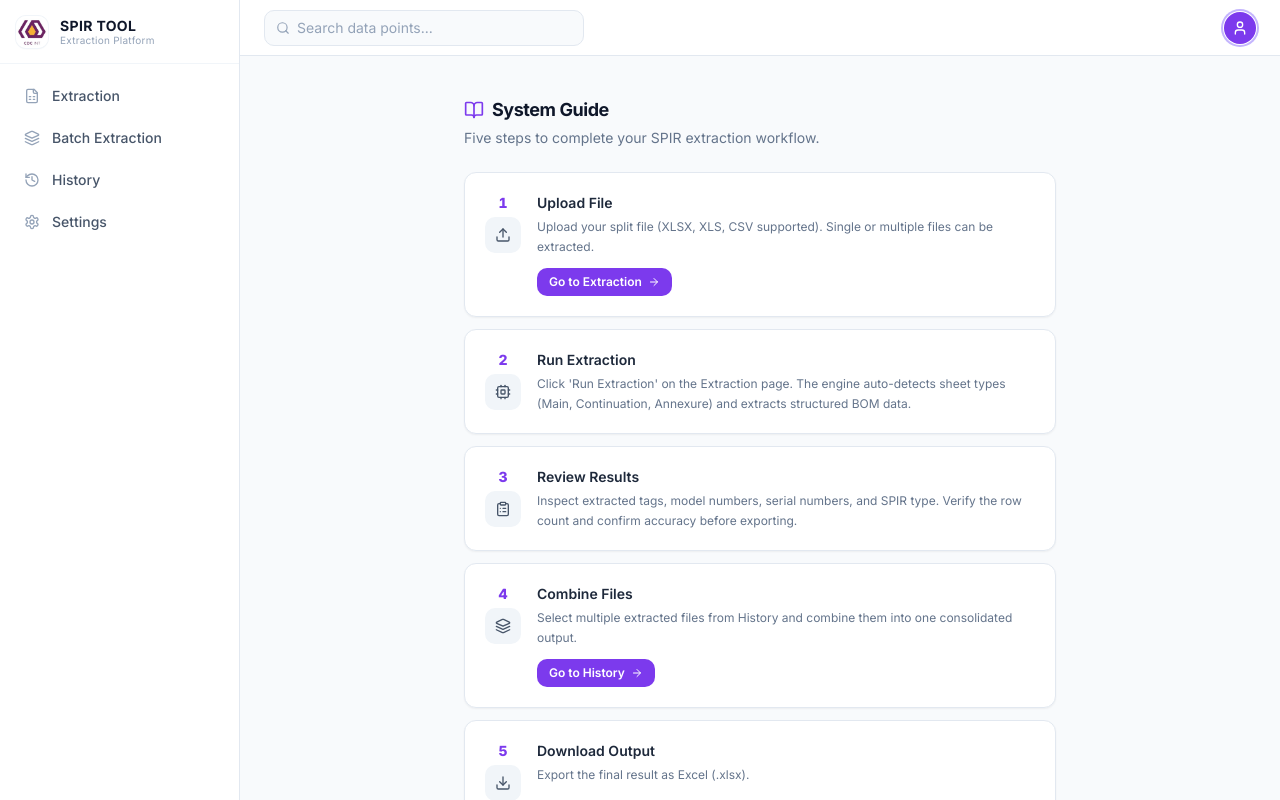
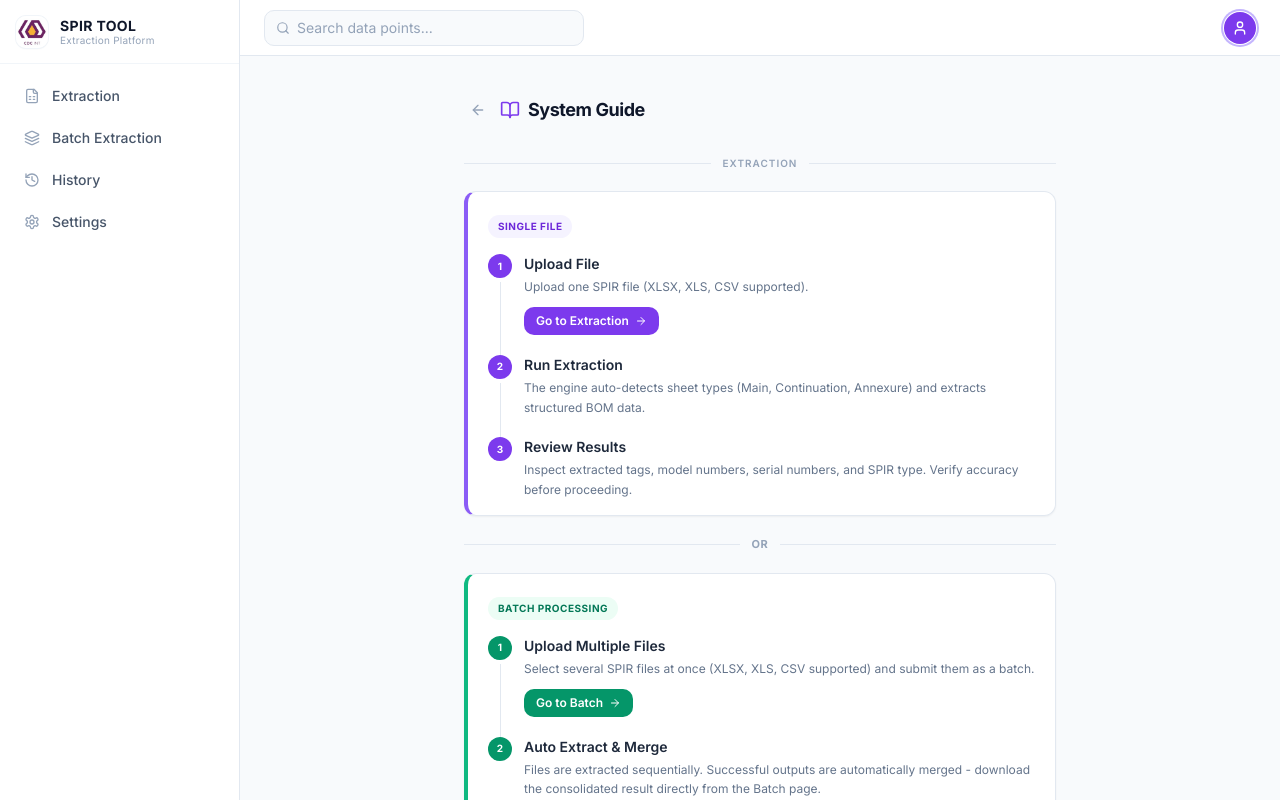
Before and after one commit to cdccmmschennai-collab/Spir_Enterprise, a Next.js app in the folder frontend/: page /guide in a window 1280 px wide. Built offline with nearby package versions, Linux system fonts and the light colour scheme; no server answers.

Commit message:
system guide UI changed

```diff
--- a/frontend/app/extraction/page.tsx
+++ b/frontend/app/extraction/page.tsx
@@ -709,7 +709,7 @@ export default function ExtractionPage() {
             <div className="flex-1 min-w-0">
               <h3 className="text-sm font-semibold text-slate-800 dark:text-slate-200">System Guide</h3>
               <p className="mt-0.5 text-xs text-slate-500 dark:text-slate-400">
-                Step-by-step workflow: upload, extract, combine, download.
+                Step-by-step workflow: upload, extract, batch, combine, download.
               </p>
             </div>
             <button
--- a/frontend/app/guide/page.tsx
+++ b/frontend/app/guide/page.tsx
@@ -1,112 +1,249 @@
 "use client";
 
 import { useRouter } from "next/navigation";
-import { Upload, Cpu, ClipboardList, Layers, Download, ArrowRight, BookOpen } from "lucide-react";
+import {
+  Upload,
+  Cpu,
+  ClipboardList,
+  Layers,
+  Download,
+  ArrowRight,
+  BookOpen,
+  Package,
+  ArrowLeft,
+} from "lucide-react";
 import { SidebarLayout } from "@/components/sidebar";
 
-const steps = [
-  {
-    number: 1,
-    icon: Upload,
-    title: "Upload File",
-    description:
-      "Upload your split file (XLSX, XLS, CSV supported). Single or multiple files can be extracted.",
-    action: { label: "Go to Extraction", href: "/extraction" },
-  },
-  {
-    number: 2,
-    icon: Cpu,
-    title: "Run Extraction",
-    description:
-      "Click 'Run Extraction' on the Extraction page. The engine auto-detects sheet types (Main, Continuation, Annexure) and extracts structured BOM data.",
-    action: null,
-  },
-  {
-    number: 3,
-    icon: ClipboardList,
-    title: "Review Results",
-    description:
-      "Inspect extracted tags, model numbers, serial numbers, and SPIR type. Verify the row count and confirm accuracy before exporting.",
-    action: null,
-  },
-  {
-    number: 4,
-    icon: Layers,
-    title: "Combine Files",
-    description:
-      "Select multiple extracted files from History and combine them into one consolidated output.",
-    action: { label: "Go to History", href: "/history" },
-  },
-  {
-    number: 5,
-    icon: Download,
-    title: "Download Output",
-    description: "Export the final result as Excel (.xlsx).",
-    action: null,
-  },
-];
+// ── Sub-components ────────────────────────────────────────────────────────────
+
+function SectionLabel({ label }: { label: string }) {
+  return (
+    <div className="flex items-center gap-3">
+      <div className="flex-1 h-px bg-slate-200 dark:bg-slate-700" />
+      <span className="shrink-0 text-[10px] font-semibold uppercase tracking-widest text-slate-400 dark:text-slate-500">
+        {label}
+      </span>
+      <div className="flex-1 h-px bg-slate-200 dark:bg-slate-700" />
+    </div>
+  );
+}
+
+function OrDivider() {
+  return (
+    <div className="flex items-center gap-3">
+      <div className="flex-1 h-px bg-slate-200 dark:bg-slate-700" />
+      <span className="shrink-0 text-[11px] font-bold uppercase tracking-wider text-slate-400 dark:text-slate-500">
+        or
+      </span>
+      <div className="flex-1 h-px bg-slate-200 dark:bg-slate-700" />
+    </div>
+  );
+}
+
+interface StepItemProps {
+  number: number;
+  title: string;
+  description: string;
+  isLast: boolean;
+  accent: "violet" | "emerald";
+  action?: { label: string; href: string };
+}
+
+function StepItem({ number, title, description, isLast, accent, action }: StepItemProps) {
+  const router = useRouter();
+
+  const circleBg =
+    accent === "violet"
+      ? "bg-violet-600 dark:bg-violet-500"
+      : "bg-emerald-600 dark:bg-emerald-500";
+
+  const btnBg =
+    accent === "violet"
+      ? "bg-violet-600 hover:bg-violet-700 active:bg-violet-800"
+      : "bg-emerald-600 hover:bg-emerald-700 active:bg-emerald-800";
+
+  return (
+    <div className="flex gap-3">
+      {/* Timeline column */}
+      <div className="flex flex-col items-center shrink-0">
+        <div
+          className={`flex h-6 w-6 items-center justify-center rounded-full text-white text-[10px] font-bold ${circleBg}`}
+        >
+          {number}
+        </div>
+        {!isLast && (
+          <div className="w-px flex-1 min-h-[28px] bg-slate-200 dark:bg-slate-700 mt-1" />
+        )}
+      </div>
+
+      {/* Content column */}
+      <div className={`flex-1 min-w-0 ${isLast ? "pt-0" : "pb-5"}`}>
+        <p className="text-sm font-semibold text-slate-800 dark:text-slate-100 leading-snug">
+          {title}
+        </p>
+        <p className="mt-1 text-xs leading-relaxed text-slate-500 dark:text-slate-400">
+          {description}
+        </p>
+        {action && (
+          <button
+            onClick={() => router.push(action.href)}
+            className={`mt-2.5 inline-flex items-center gap-1.5 rounded-lg px-3 py-1.5 text-xs font-semibold text-white transition-colors ${btnBg}`}
+          >
+            {action.label}
+            <ArrowRight className="h-3 w-3" />
+          </button>
+        )}
+      </div>
+    </div>
+  );
+}
+
+// ── Page ──────────────────────────────────────────────────────────────────────
 
 export default function GuidePage() {
   const router = useRouter();
 
   return (
     <SidebarLayout>
-      <div className="mx-auto max-w-2xl space-y-6 p-6 lg:p-10">
-        {/* Header */}
-        <div>
-          <div className="flex items-center gap-2 mb-1">
+      <div className="mx-auto max-w-2xl p-6 lg:p-10">
+
+        {/* Header - back arrow inline with title */}
+        <div className="flex items-center gap-2 mb-8">
+          <button
+            onClick={() => router.back()}
+            aria-label="Go back"
+            className="flex items-center justify-center rounded-lg p-1.5 text-slate-400 hover:text-violet-600 dark:hover:text-violet-400 hover:bg-violet-50 dark:hover:bg-violet-950/40 transition-colors"
+          >
+            <ArrowLeft className="h-4 w-4" />
+          </button>
           <BookOpen className="h-5 w-5 text-violet-600" />
           <h1 className="text-lg font-bold text-slate-900 dark:text-slate-100 tracking-tight">
             System Guide
           </h1>
         </div>
-          <p className="text-sm text-slate-500 dark:text-slate-400">
-            Five steps to complete your SPIR extraction workflow.
-          </p>
-        </div>
 
-        {/* Steps */}
-        <ol className="space-y-3">
-          {steps.map((step) => {
-            const Icon = step.icon;
-            return (
-              <li
-                key={step.number}
-                className="flex gap-4 rounded-xl border border-slate-200 dark:border-slate-700 bg-white dark:bg-slate-800 p-5 shadow-sm"
-              >
-                {/* Step number + icon */}
-                <div className="flex flex-col items-center gap-1 shrink-0">
-                  <span className="text-sm font-extrabold tabular-nums text-violet-600 dark:text-violet-400">
-                    {step.number}
+        <div className="space-y-5">
+
+          {/* ── Extraction ── */}
+          <SectionLabel label="Extraction" />
+
+          {/* Path A — Single File */}
+          <div className="rounded-xl border border-slate-200 dark:border-slate-700 border-l-4 border-l-violet-500 dark:border-l-violet-400 bg-white dark:bg-slate-800 px-5 pt-5 pb-4 shadow-sm">
+            <span className="inline-block mb-4 rounded-full bg-violet-50 dark:bg-violet-950/60 px-2.5 py-1 text-[10px] font-bold uppercase tracking-wider text-violet-700 dark:text-violet-300">
+              Single File
             </span>
-                  <div className="flex h-9 w-9 items-center justify-center rounded-lg bg-slate-100 dark:bg-slate-700">
-                    <Icon className="h-4 w-4 text-slate-600 dark:text-slate-300" />
+            <div>
+              <StepItem
+                number={1}
+                title="Upload File"
+                description="Upload one SPIR file (XLSX, XLS, CSV supported)."
+                isLast={false}
+                accent="violet"
+                action={{ label: "Go to Extraction", href: "/extraction" }}
+              />
+              <StepItem
+                number={2}
+                title="Run Extraction"
+                description="The engine auto-detects sheet types (Main, Continuation, Annexure) and extracts structured BOM data."
+                isLast={false}
+                accent="violet"
+              />
+              <StepItem
+                number={3}
+                title="Review Results"
+                description="Inspect extracted tags, model numbers, serial numbers, and SPIR type. Verify accuracy before proceeding."
+                isLast={true}
+                accent="violet"
+              />
             </div>
           </div>
 
-                {/* Content */}
-                <div className="flex flex-1 flex-col gap-1 min-w-0">
+          <OrDivider />
+
+          {/* Path B — Batch Processing */}
+          <div className="rounded-xl border border-slate-200 dark:border-slate-700 border-l-4 border-l-emerald-500 dark:border-l-emerald-400 bg-white dark:bg-slate-800 px-5 pt-5 pb-4 shadow-sm">
+            <span className="inline-block mb-4 rounded-full bg-emerald-50 dark:bg-emerald-950/60 px-2.5 py-1 text-[10px] font-bold uppercase tracking-wider text-emerald-700 dark:text-emerald-300">
+              Batch Processing
+            </span>
+            <div>
+              <StepItem
+                number={1}
+                title="Upload Multiple Files"
+                description="Select several SPIR files at once (XLSX, XLS, CSV supported) and submit them as a batch."
+                isLast={false}
+                accent="emerald"
+                action={{ label: "Go to Batch", href: "/batch" }}
+              />
+              <StepItem
+                number={2}
+                title="Auto Extract & Merge"
+                description="Files are extracted sequentially. Successful outputs are automatically merged - download the consolidated result directly from the Batch page."
+                isLast={true}
+                accent="emerald"
+              />
+            </div>
+          </div>
+
+          {/* ── Output ── */}
+          <SectionLabel label="Output" />
+
+          {/* Combine Files */}
+          <div className="flex gap-4 rounded-xl border border-slate-200 dark:border-slate-700 bg-white dark:bg-slate-800 p-5 shadow-sm">
+            <div className="flex h-9 w-9 shrink-0 items-center justify-center rounded-lg bg-slate-100 dark:bg-slate-700">
+              <Layers className="h-4 w-4 text-slate-600 dark:text-slate-300" />
+            </div>
+            <div className="flex-1 min-w-0">
               <h3 className="text-sm font-semibold text-slate-800 dark:text-slate-100">
-                    {step.title}
+                Combine Files
               </h3>
-                  <p className="text-xs leading-relaxed text-slate-500 dark:text-slate-400">
-                    {step.description}
+              <p className="mt-1 text-xs leading-relaxed text-slate-500 dark:text-slate-400">
+                Merge extracted outputs into one file - two ways:
               </p>
-                  {step.action && (
+              <ul className="mt-2 space-y-1.5">
+                <li className="flex items-start gap-2 text-xs text-slate-500 dark:text-slate-400">
+                  <span className="mt-1.5 shrink-0 h-1.5 w-1.5 rounded-full bg-violet-400 dark:bg-violet-500" />
+                  <span>
+                    <span className="font-semibold text-slate-700 dark:text-slate-300">
+                      From History
+                    </span>{" "}
+                    - selectively pick any previously extracted files and combine them.
+                  </span>
+                </li>
+                <li className="flex items-start gap-2 text-xs text-slate-500 dark:text-slate-400">
+                  <span className="mt-1.5 shrink-0 h-1.5 w-1.5 rounded-full bg-emerald-400 dark:bg-emerald-500" />
+                  <span>
+                    <span className="font-semibold text-slate-700 dark:text-slate-300">
+                      After Batch
+                    </span>{" "}
+                    - auto-merged immediately when the batch run completes.
+                  </span>
+                </li>
+              </ul>
               <button
-                      onClick={() => router.push(step.action!.href)}
-                      className="mt-2 inline-flex w-fit items-center gap-1.5 rounded-lg bg-violet-600 hover:bg-violet-700 active:bg-violet-800 px-3 py-1.5 text-xs font-semibold text-white transition-colors"
+                onClick={() => router.push("/history")}
+                className="mt-3 inline-flex items-center gap-1.5 rounded-lg bg-violet-600 hover:bg-violet-700 active:bg-violet-800 px-3 py-1.5 text-xs font-semibold text-white transition-colors"
               >
-                      {step.action.label}
-                      <ArrowRight className="h-3 w-3" />
+                Go to History <ArrowRight className="h-3 w-3" />
               </button>
-                  )}
             </div>
-              </li>
-            );
-          })}
-        </ol>
+          </div>
 
+          {/* Download Output */}
+          <div className="flex gap-4 rounded-xl border border-slate-200 dark:border-slate-700 bg-white dark:bg-slate-800 p-5 shadow-sm">
+            <div className="flex h-9 w-9 shrink-0 items-center justify-center rounded-lg bg-slate-100 dark:bg-slate-700">
+              <Download className="h-4 w-4 text-slate-600 dark:text-slate-300" />
+            </div>
+            <div className="flex-1 min-w-0">
+              <h3 className="text-sm font-semibold text-slate-800 dark:text-slate-100">
+                Download Output
+              </h3>
+              <p className="mt-1 text-xs leading-relaxed text-slate-500 dark:text-slate-400">
+                Export the final merged result as a single Excel (.xlsx) file.
+              </p>
+            </div>
+          </div>
+
+        </div>
       </div>
     </SidebarLayout>
   );
```
Lines whose indentation alone changed are shown as unchanged.
